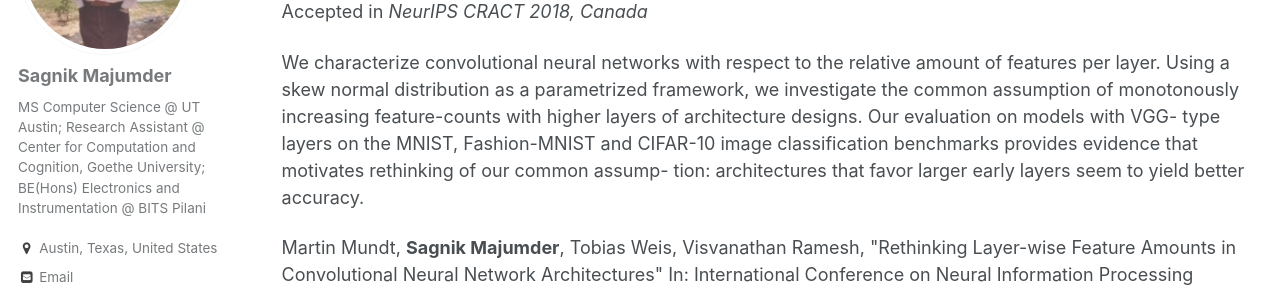
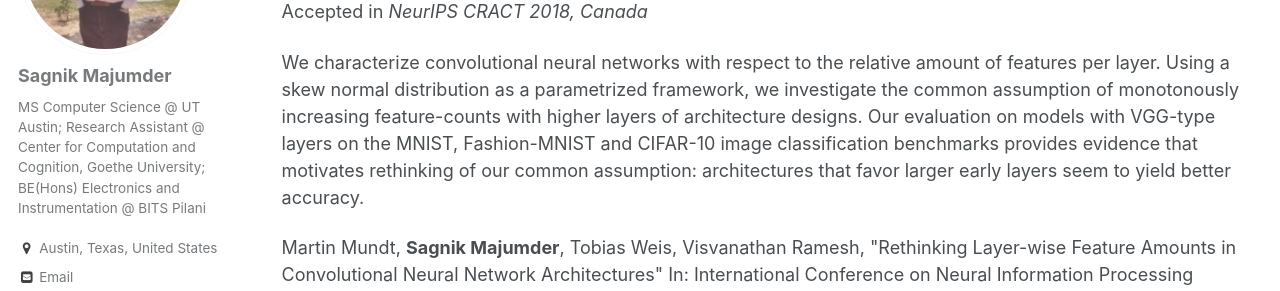
Before and after one commit to SAGNIKMJR/sagnikmjr.github.io, a Jekyll site: the page built from _pages/publications.md, in a window 1280 px wide and 900 px high. Shown: the part 238-529 px from the top of the window. Built offline with Jekyll 4.4.1, drawn with Linux system fonts in a browser that asks for light colours.

Commit message:
NeurIPS CRACT 18 updates

```diff
--- a/_publications/Publication3_NIPS2018.md
+++ b/_publications/Publication3_NIPS2018.md
@@ -2,13 +2,7 @@
 title: "Rethinking Layer-wise Feature Amounts in Convolutional Neural Network Architectures"
 collection: publications
 permalink: /publication/3/
-excerpt: 'We characterize convolutional neural networks with respect to the relative amount
-of features per layer. Using a skew normal distribution as a parametrized framework,
-we investigate the common assumption of monotonously increasing feature-counts
-with higher layers of architecture designs. Our evaluation on models with VGG-
-type layers on the MNIST, Fashion-MNIST and CIFAR-10 image classification
-benchmarks provides evidence that motivates rethinking of our common assump-
-tion: architectures that favor larger early layers seem to yield better accuracy.'
+excerpt: 'We characterize convolutional neural networks with respect to the relative amount of features per layer. Using a skew normal distribution as a parametrized framework, we investigate the common assumption of monotonously increasing feature-counts with higher layers of architecture designs. Our evaluation on models with VGG-type layers on the MNIST, Fashion-MNIST and CIFAR-10 image classification benchmarks provides evidence that motivates rethinking of our common assumption: architectures that favor larger early layers seem to yield better accuracy.'
 date: 2018-12-07
 venue: 'NeurIPS CRACT 2018, Canada'
 paperurl: 'https://arxiv.org/abs/1812.05836'
```
